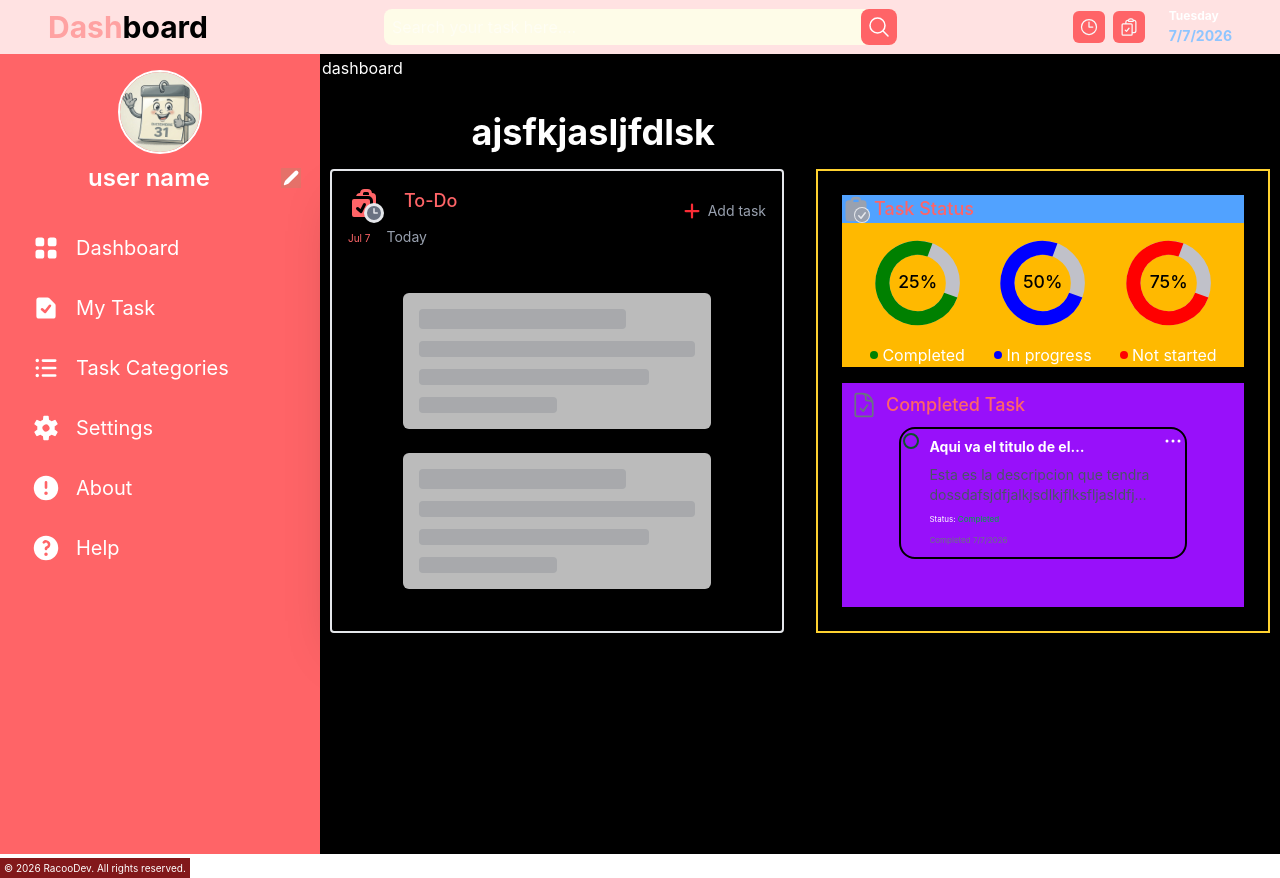
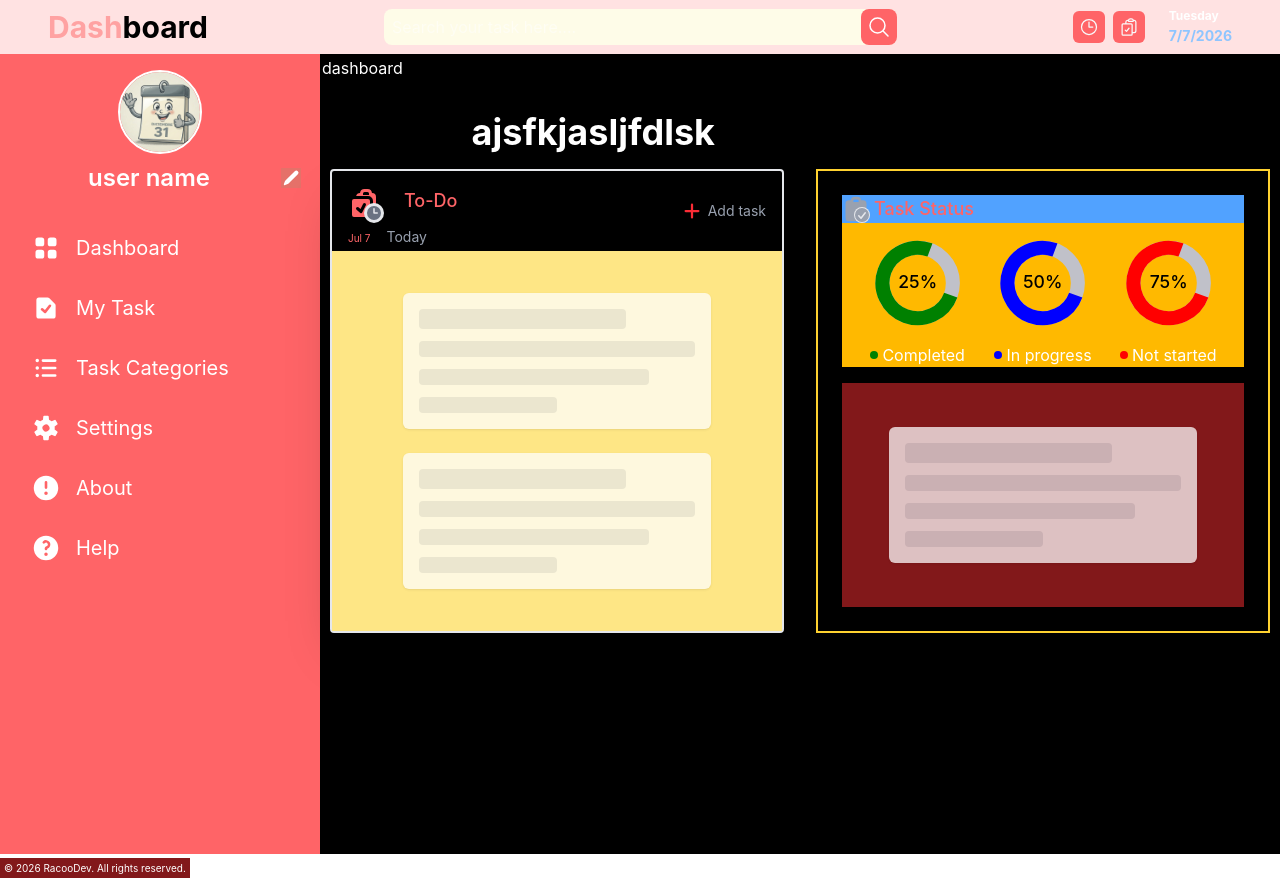
Before and after one commit to karinatuyuc/my-todo-list-React, a React (Vite) app: page / in a window 1280 px wide. Built offline with nearby package versions, Linux system fonts and the light colour scheme.

Commit message:
feat: Agreando un condicional al componente completedTask para renderizar dos cards

```diff
--- a/src/CompletedTask.jsx
+++ b/src/CompletedTask.jsx
@@ -3,7 +3,12 @@ import {
   EllipsisHorizontalIcon,
 } from "@heroicons/react/24/outline";
 
-export default function CompletedTask({ dateIn }) {
+
+export default function CompletedTask({ dateIn, task, taskLimit}) {
+
+  console.log(task.length, "desde el completedTask")
+  console.log(taskLimit, "limite del task")
+
   return (
     <>
       <div className="">
@@ -14,11 +19,10 @@ export default function CompletedTask({ dateIn }) {
             Completed Task
           </h1>
         </div>
-
         {/**CARDS*/}
-        <div className=" flex justify-center items-center p-1">
+        <div className=" flex justify-center items-center p-2 bg-blue-800">
           {/**CARD #1 */}
-          <div className="border-2 border-black rounded-2xl w-60 grid grid-cols-[1fr_2fr_1fr] md:w-72">
+          <div className="border-2 border-black rounded-2xl p-1 w-60 grid grid-cols-[1fr_2fr_1fr] md:w-72">
             <div className="flex justify-center items-start pt-1">
               <div className="w-4 h-4 rounded-full border-2 border-green-900 md:w-5 md:h-5 lg:w-4 lg:h-4"></div>
             </div>
@@ -44,6 +48,9 @@ export default function CompletedTask({ dateIn }) {
               <EllipsisHorizontalIcon className="w-6 h-6" />
             </div>
           </div>
+
+
+
         </div>
 
         {/** </div>*/}
--- a/src/Dashboard.jsx
+++ b/src/Dashboard.jsx
@@ -70,6 +70,7 @@ export default function Dashboard({
     { title: "Not started", progress: "75%", color: "red" },
   ];*/
 
+  console.log(task, 'desde el dashboard')
   return (
     <>
       {modalAddTask && (
--- a/src/TaskCard.jsx
+++ b/src/TaskCard.jsx
@@ -44,8 +44,8 @@ export default function TaskCard({
   return (
     <>
       <div
-        className="border-gray-800 mt-4
-        md:mt-2 lg:mt-3 lg:p-0.5"
+        className="border-gray-800 mt-3 mb-2
+        md:mt-2 lg:mt-1 lg:p-0.5"
       >
         <div className="grid grid-cols-1 gap-4 mt-1.5 p-1.5 md:grid md:grid-cols-2 md:p-2 lg:flex lg:mt-0.5 rounded-sm">
           {/**Card #1 */}
@@ -76,7 +76,6 @@ export default function TaskCard({
                     {tasks.description}
                   </p>
                 </div>
-
                 {/** CARD FOOTER */}
                 <div className="text-[8px] grid grid-cols-3 justify-between mt-2.5">
                   <span className="text-white">
--- a/src/componentes/DashboardHome.jsx
+++ b/src/componentes/DashboardHome.jsx
@@ -7,6 +7,7 @@ import {
   PlusIcon,
   ClipboardIcon,
   CheckCircleIcon,
+  ExclamationTriangleIcon,
 } from "@heroicons/react/16/solid";
 export function DashboardHome({
   task,
@@ -21,6 +22,11 @@ export function DashboardHome({
   setDeleteTaskModal,
 }) {
 
+
+  //**/
+  // CREANDO EL COMPLETED TASK PARA QUE SOLO REDNERIZE DOS SI HAY MAS DE TRES TASK EN EL DASHBOAR DE TASK
+  //
+  //  */
   const date = new Date(); //Creating the local date
 
   const dayMonth = date.toLocaleDateString("en-US", {
@@ -36,9 +42,9 @@ export function DashboardHome({
     { title: "Not started", progress: "75%", color: "red" },
   ];
 
-  let taskLimit = task.slice(0, 2);
-  console.log(taskLimit.length)
-
+  let taskLimit = task.slice(0, 3);
+  let completedLimit = task.slice(0, 2);
+  console.log(task, "desde el dashboardHome")
 
   return (
     <>
@@ -60,9 +66,7 @@ export function DashboardHome({
         <div
           className={`border-2 border-gray-200 shadow-2xl drop-shadow-lg rounded p-3 lg:p-0`}
         >
-          <div
-            className={`lg:top-0 lg:sticky text-red-400`}
-          >
+          <div className={`lg:top-0 lg:sticky text-red-400`}>
             <div className="flex justify-between p-2.5 lg:h-20 lg:p-4">
               <span
                 className="absolute text-justify left-16 text-xm ml-2 font-medium md:text-2xl lg:text-lg"
@@ -107,7 +111,7 @@ export function DashboardHome({
             </div>
           </div>
 
-          <div className=" flex flex-col justify-start items-center p-3 ">
+          <div className=" flex flex-col justify-start items-center p-3 bg-amber-200 ">
             {taskLimit.length === 0 ? (
               <div className="w-72 p-1.5 rounded-sm gap-2 m-6 lg:w-80">
                 <div className="bg-white p-4 rounded-md shadow-sm animate-pulse flex flex-col gap-3">
@@ -149,6 +153,15 @@ export function DashboardHome({
                 />
               ))
             )}
+
+            <div className="translate-x-20 lg:translate-x-36">
+              {task.length > 3 && (
+                <div className="flex text-[8px] text-red-500 bg-red-400">
+                  <ExclamationTriangleIcon className="w-4 h-3 text-amber-300" />
+                  <p>Visit My Task to see all task</p>
+                </div>
+              )}
+            </div>
           </div>
         </div>
 
@@ -184,10 +197,35 @@ export function DashboardHome({
 
           {/*COMPLETED TASK*/}
 
-          <div className="bg-purple-600 p-2 min-h-56">
+          <div className="bg-red-900 p-2 min-h-56 flex justify-center items-center">
             {" "}
-            {/**Esto puede3 causar errores */}
-            <CompletedTask dateIn={dateInNumber} />
+            {
+              task.length === 0 ? (
+              <div className="w-72 p-1.5 rounded-sm gap-2 m-6 lg:w-80">
+                <div className="bg-white p-4 rounded-md shadow-sm animate-pulse flex flex-col gap-3">
+                  {/* Barra tipo título */}
+                  <div className="h-5 bg-gray-200 rounded w-3/4"></div>
+
+                  {/* Barra tipo descripción */}
+                  <div className="h-4 bg-gray-200 rounded w-full"></div>
+                  <div className="h-4 bg-gray-200 rounded w-5/6"></div>
+
+                  {/* Barra tipo detalle */}
+                  <div className="h-4 bg-gray-200 rounded w-1/2"></div>
+                </div>
+              </div>
+              ) : completedLimit > 2 ? (
+                completedLimit.map((compl) => (
+                   <CompletedTask
+                   key={compl}
+                   dateIn={dateInNumber}
+                   task={task}
+                />
+              ))
+              )  : (
+                <p>Se ejecuta?</p>
+              )
+            }
           </div>
         </div>
       </section>
```
